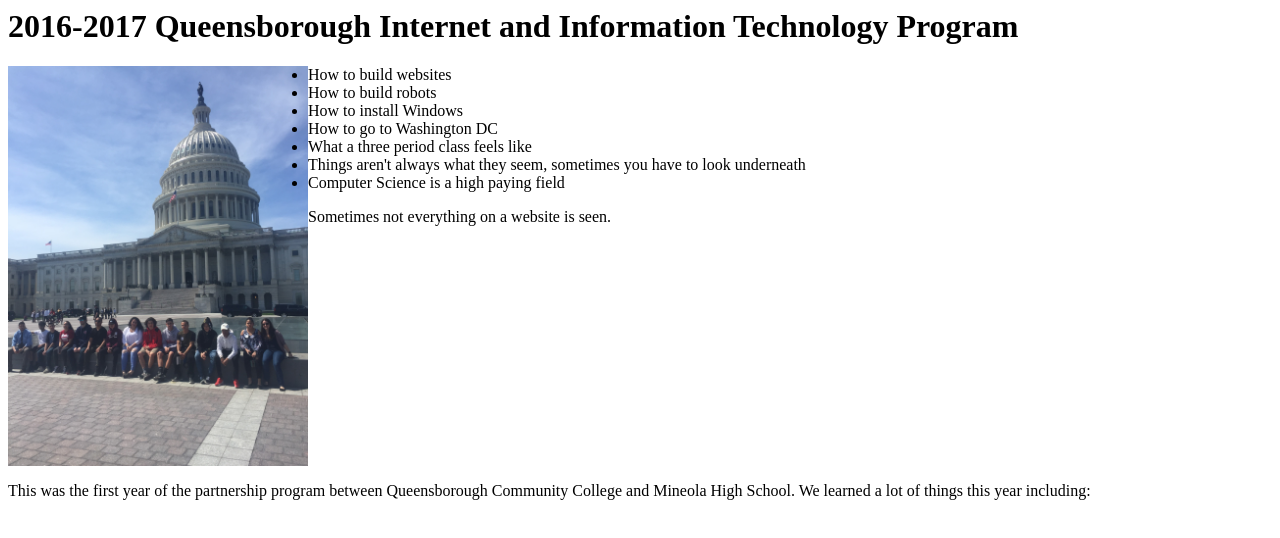
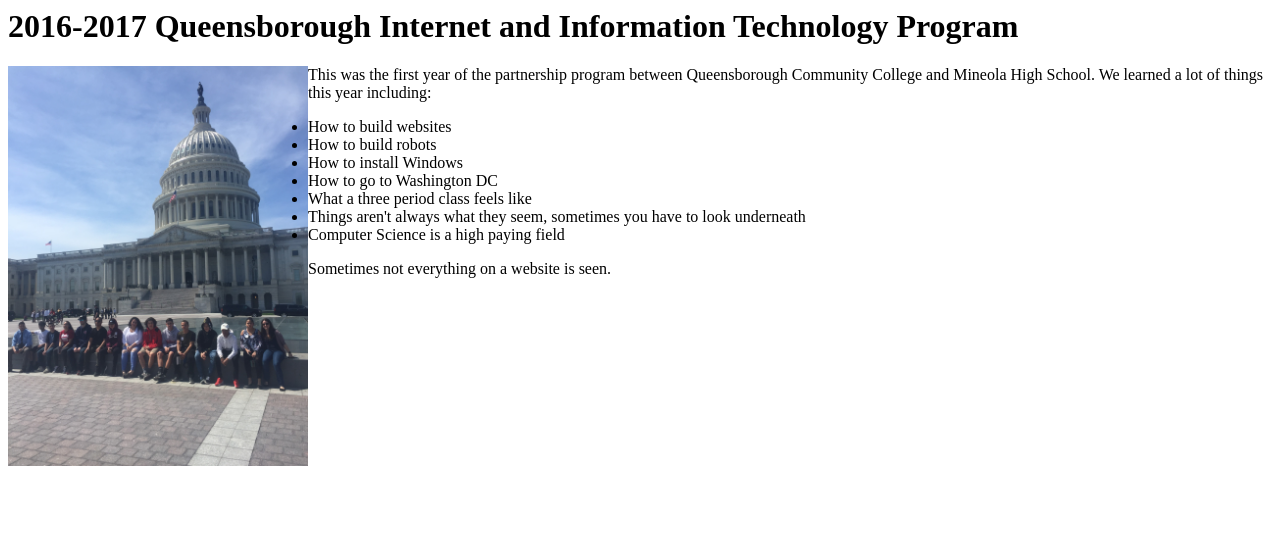
Before and after one commit to msdifede/msdifede.github.io, a plain HTML site: page robot.html in a window 1280 px wide. Drawn offline with Linux system fonts and the light colour scheme.

Commit message:
Update robot.html

```diff
--- a/robot.html
+++ b/robot.html
@@ -4,7 +4,7 @@
 </head>
 <body>
 <h1> 2016-2017 Queensborough Internet and Information Technology Program </h1>
-<img src="IMG_0357.jpg" height="400px"/ style="float: left;"><p style="float: left;">
+<img src="IMG_0357.jpg" height="400px"/ style="float: left;"><p>
 This was the first year of the partnership program between Queensborough Community College and Mineola High School.
 We learned a lot of things this year including:
 <ul>
```
